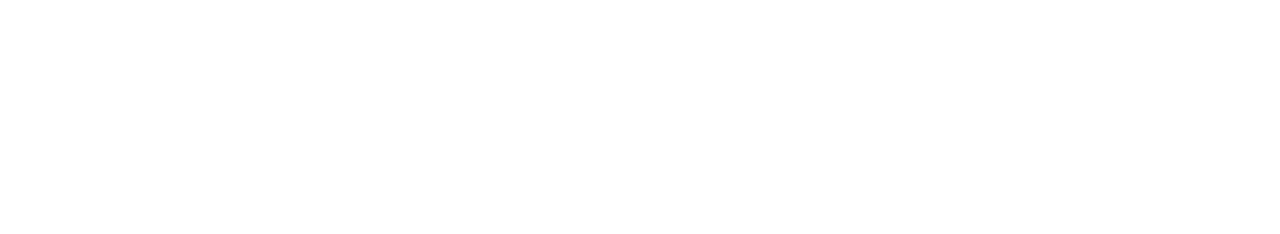
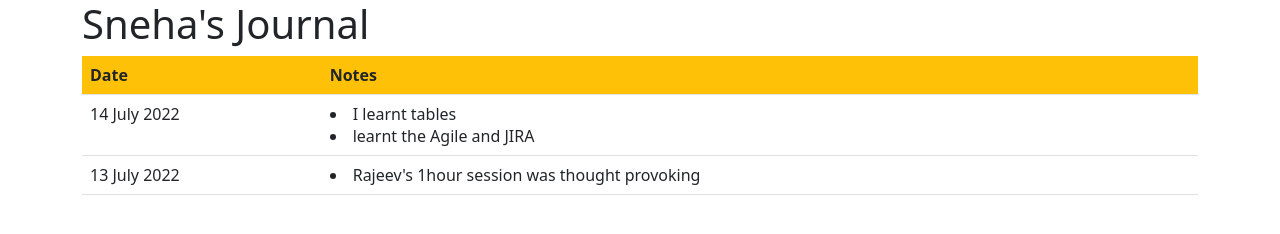
Before and after one commit to Sneha-mrk/Sneha-mrk.github.io, a plain HTML site: page journal.html in a window 1280 px wide. Drawn offline with nearby package versions, Linux system fonts and the light colour scheme.

Commit message:
Journal
Journal

```diff
--- a/journal.html
+++ b/journal.html
@@ -3,7 +3,7 @@
 		<!-- CSS only -->
 		<link href="https://cdn.jsdelivr.net/npm/bootstrap@5.2.0-beta1/dist/css/bootstrap.min.css" rel="stylesheet" integrity="sha384-0evHe/X+R7YkIZDRvuzKMRqM+OrBnVFBL6DOitfPri4tjfHxaWutUpFmBp4vmVor" crossorigin="anonymous"/>
 		<!-- JavaScript Bundle with Popper -->
-		<script src="https://cdn.jsdelivr.net/npm/bootstrap@5.2.0-beta1/dist/js/bootstrap.bundle.min.js" integrity="sha384-pprn3073KE6tl6bjs2QrFaJGz5/SUsLqktiwsUTF55Jfv3qYSDhgCecCxMW52nD2" crossorigin="anonymous">
+		<script src="https://cdn.jsdelivr.net/npm/bootstrap@5.2.0-beta1/dist/js/bootstrap.bundle.min.js" integrity="sha384-pprn3073KE6tl6bjs2QrFaJGz5/SUsLqktiwsUTF55Jfv3qYSDhgCecCxMW52nD2" crossorigin="anonymous"></script>
 	</head>
 	<body class="container">
 		<h1>Sneha's Journal</h1>
```
